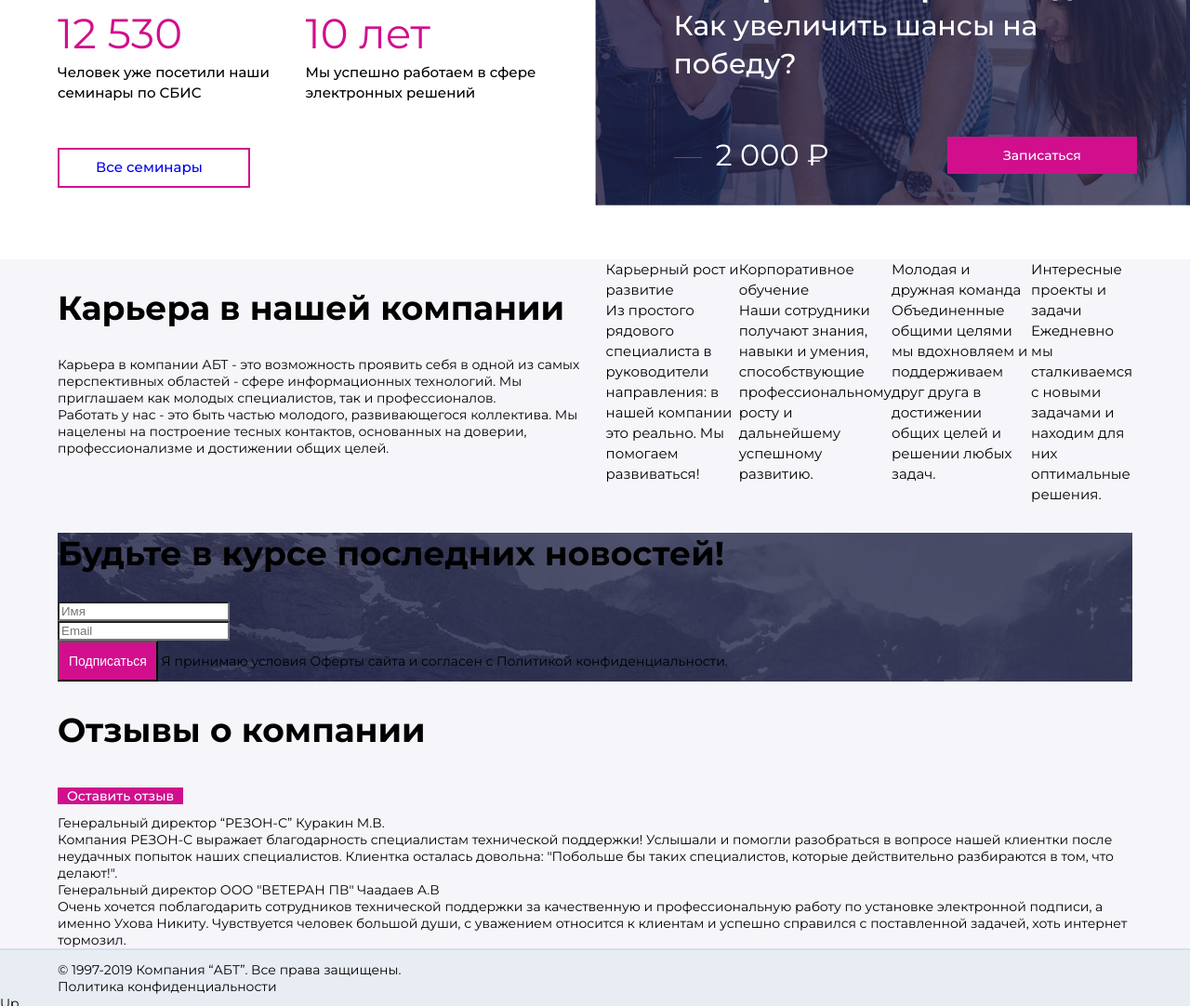
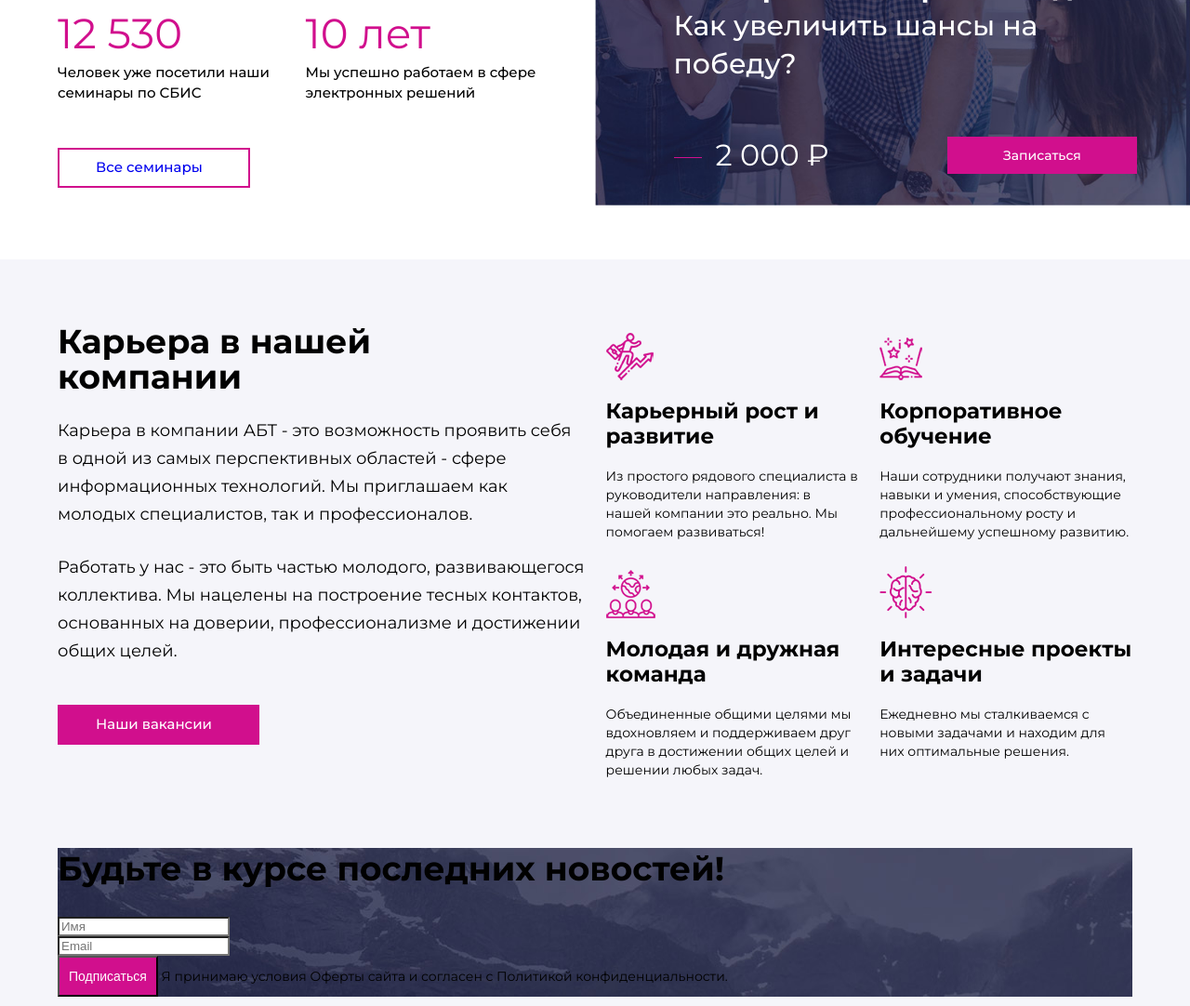
Before and after one commit to hasan42/1bit-test, a website: page www/index.html in a window 1280 px wide. Shown: the part 1816-2898 px from the top of the page at 93% size. Drawn offline with nearby package versions, Linux system fonts and the light colour scheme.

Commit message:
add work

```diff
--- a/www/assets/sass/layout/features.scss
+++ b/www/assets/sass/layout/features.scss
@@ -46,3 +46,32 @@
     }
   }
 }
+
+.features_tile {
+  .features__list {
+    flex-wrap: wrap;
+    justify-content: space-between;
+  }
+  .features__item {
+    flex-basis: 48%;
+    margin-bottom: 27px;
+    p {
+      font-size: 14px;
+      line-height: 20px;
+      strong {
+        font-size: 23px;
+        line-height: 27px;
+        font-weight: bold;
+      }
+      &:not(:first-of-type){
+        margin-top: 19px;
+      }
+    }
+  }
+  .features__icon {
+    height: 56px;
+    background-repeat: no-repeat;
+    background-position: bottom left;
+    margin-bottom: 20px;
+  }
+}
--- a/www/assets/sass/layout/layout.scss
+++ b/www/assets/sass/layout/layout.scss
@@ -9,3 +9,4 @@
 @import 'learning.scss';
 @import 'learn-more.scss';
 @import 'event.scss';
+@import 'work.scss';
--- /dev/null
+++ b/www/assets/sass/layout/work.scss
@@ -0,0 +1,23 @@
+.work {
+
+}
+.work__info {
+  padding-top: 69px;
+  h2 {
+    margin: 0;
+    line-height: 38px;
+  }
+  p {
+    margin-top: 24px;
+    &:not(:first-of-type) {
+      margin-top: 27px;
+    }
+  }
+  .learn-more {
+    margin-top: 43px;
+  }
+}
+.work__features {
+  padding-top: 74px;
+  padding-bottom: 17px;
+}
--- a/www/index.html
+++ b/www/index.html
@@ -168,33 +168,34 @@
       </div>
 
       <div class="wrapper">
-        <div class="container">
-          <div class="col">
-            <h2>Карьера в нашей компании</h2>
-            <p>Карьера в компании АБТ - это возможность проявить себя в одной из самых перспективных областей - сфере информационных технологий. Мы приглашаем как молодых специалистов, так и профессионалов.</p>
-            <p>Работать у нас - это быть частью молодого, развивающегося коллектива. Мы нацелены на построение тесных контактов, основанных на доверии, профессионализме и достижении общих целей.</p>
+        <div class="container work">
+          <div class="col work__info">
+            <h2>Карьера в нашей<br>компании</h2>
+            <p class="t-0">Карьера в компании АБТ - это возможность проявить себя в одной из самых перспективных областей - сфере информационных технологий. Мы приглашаем как молодых специалистов, так и профессионалов.</p>
+            <p class="t-0">Работать у нас - это быть частью молодого, развивающегося коллектива. Мы нацелены на построение тесных контактов, основанных на доверии, профессионализме и достижении общих целей.</p>
+            <div class="learn-more"><a href="#" class="btn">Наши вакансии</a></div>
           </div>
-          <div class="col">
+          <div class="col work__features">
             <div class="features features_tile">
               <div class="features__list">
                 <div class="features__item">
-                  <div class="features__icon"></div>
-                  <p><span>Карьерный рост и развитие</span></p>
+                  <div class="features__icon" style="background-image: url('/assets/images/ico-0.png')"></div>
+                  <p><strong>Карьерный рост и развитие</strong></p>
                   <p>Из простого рядового специалиста в руководители направления: в нашей компании это реально. Мы помогаем развиваться!</p>
                 </div>
                 <div class="features__item">
-                  <div class="features__icon"></div>
-                  <p><span>Корпоративное обучение</span></p>
+                  <div class="features__icon" style="background-image: url('/assets/images/ico-1.png')"></div>
+                  <p><strong>Корпоративное обучение</strong></p>
                   <p>Наши сотрудники получают знания, навыки и умения, способствующие профессиональному росту и дальнейшему успешному развитию.</p>
                 </div>
                 <div class="features__item">
-                  <div class="features__icon"></div>
-                  <p><span>Молодая и дружная команда</span></p>
+                  <div class="features__icon" style="background-image: url('/assets/images/ico-2.png')"></div>
+                  <p><strong>Молодая и дружная команда</strong></p>
                   <p>Объединенные общими целями мы вдохновляем и поддерживаем друг друга в достижении общих целей и решении любых задач.</p>
                 </div>
                 <div class="features__item">
-                  <div class="features__icon"></div>
-                  <p><span>Интересные проекты и задачи</span></p>
+                  <div class="features__icon" style="background-image: url('/assets/images/ico-3.png')"></div>
+                  <p><strong>Интересные проекты и задачи</strong></p>
                   <p>Ежедневно мы сталкиваемся с новыми задачами и находим для них оптимальные решения.</p>
                 </div>
               </div>
```
Also changed, not shown: www/css/bundle.css.
